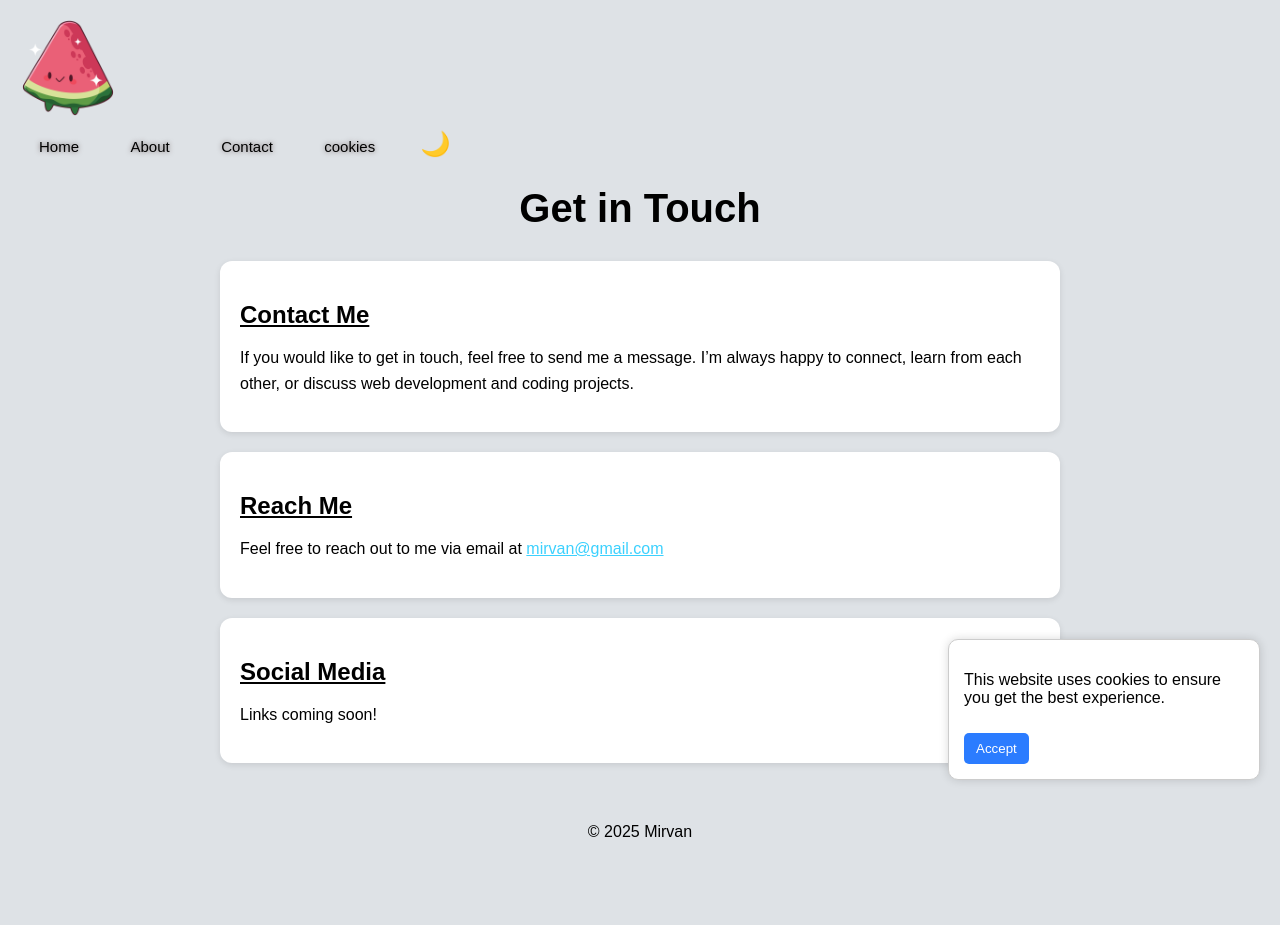
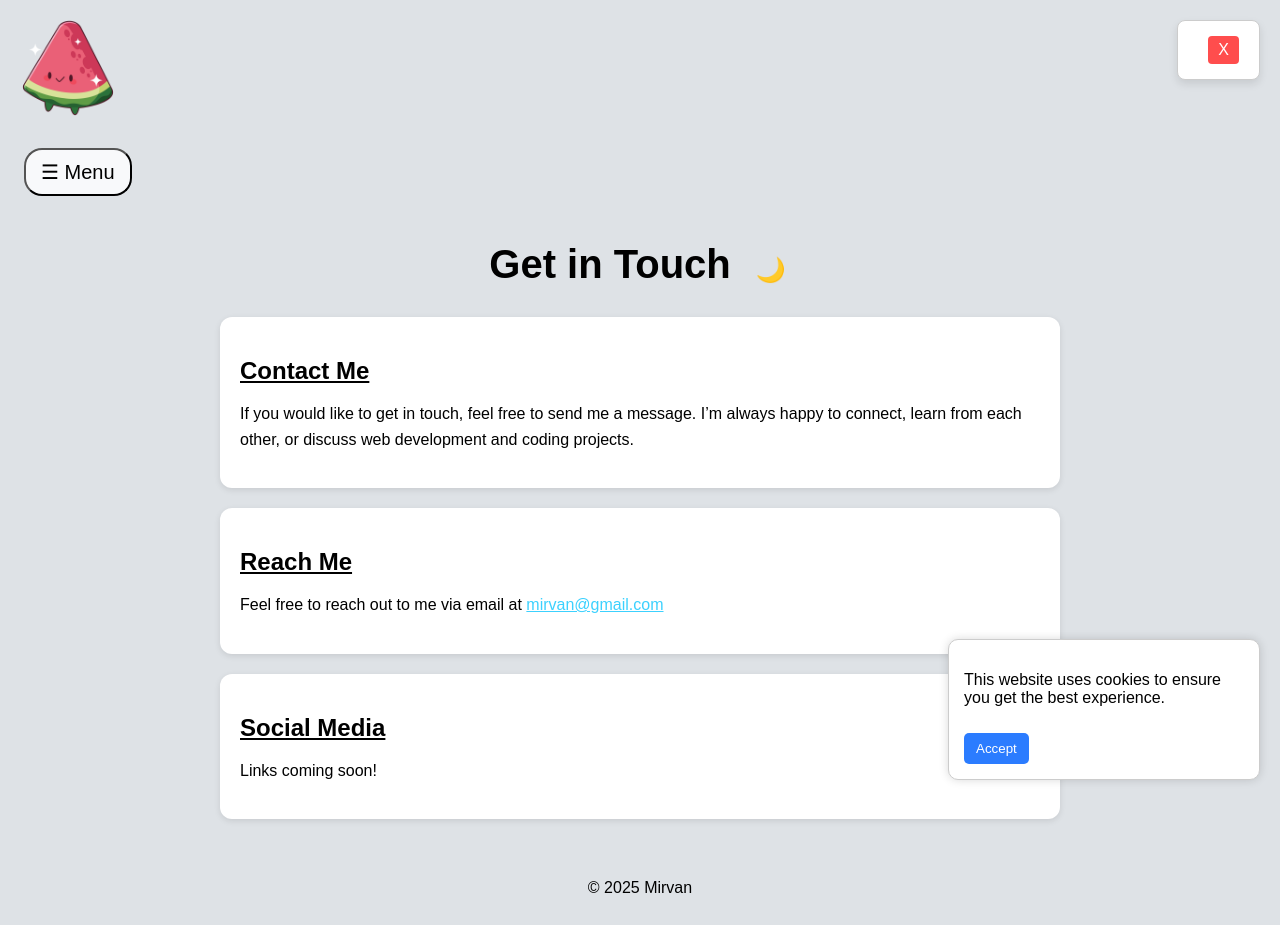
Before and after one commit to M-Mirvan/Project_V2, a plain HTML site: page html.html/contact.html in a window 1280 px wide. Before the commit the page ends 869 px from the top, so only its background shows below. Drawn offline with Linux system fonts and the light colour scheme.

Commit message:
Enhance contact page with greeting and sidebar
Added a greeting box and sidebar navigation to the contact page.

```diff
--- a/html.html/contact.html
+++ b/html.html/contact.html
@@ -9,19 +9,31 @@
   <link rel="stylesheet" href="/css.css/dark-mode.css" id="dark-theme-link" disabled>
 </head>
 <body class="contact-page">
-    <script src="/script.js/scrip.js"></script>
+
+<!-- greeting -->
+<div id="greetingBox" class="greeting-box">
+    <span id="greetingText" class="greeting-text"></span>
+    <button class="close-btn" onclick="closeGreeting()">X</button>
+
+</div>
+ <img class="happy" src="/pic/happy.png" alt="Logo">
+    <nav>
   <header>
-    <img class="happy" src="/pic/happy.png" alt="Logo">
-    <nav>
-      <a class="hyperlink2" href="index.html">Home</a>
-      <a class="hyperlink2" href="about.html">About</a>
-      <a class="hyperlink2" href="contact.html">Contact</a>
-      <a class="hyperlink2" href="cokies.html">cookies</a>
-      <span class="theme-toggle-icon hello1" role="button" aria-label="Toggle dark/light theme">🌙</span>
-    </nav>
+    <div id="mySidebar" class="sidebar">
+  <a href="javascript:void(0)" class="closebtn" onclick="closeNav()">×</a>
+  <a href="/html.html/index.html">Home</a>
+  <a href="/html.html/about.html">About</a>
+  <a href="/html.html/contact.html">contact</a>
+  <a href="/html.html/cokies.html">cookies</a>
+
+</div>
+
+<div id="main">
+  <button class="openbtn" onclick="openNav()">☰ Menu</button>
+  </div>
   </header>
 
-<p class="contact-title">Get in Touch</p>
+<p class="contact-title">Get in Touch<span class="theme-toggle-icon hello1" role="button" aria-label="Toggle dark/light theme">🌙</span> </p>
 
 <section class="contactc">
   <h2>Contact Me</h2>
@@ -52,6 +64,6 @@
   <button id="acceptCookies">Accept</button>
 </div>
 
-
+  <script src="/script.js/scrip.js"></script>
 </body>
 </html>
```
